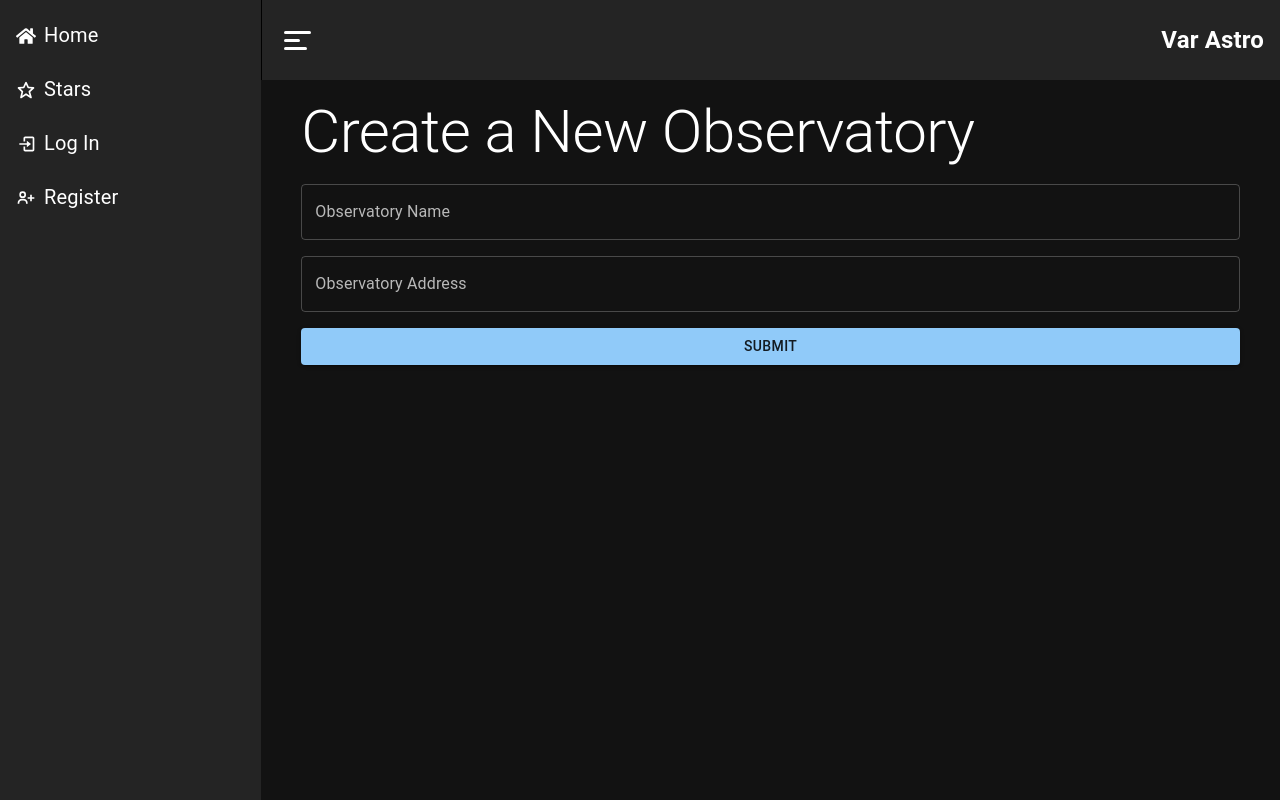
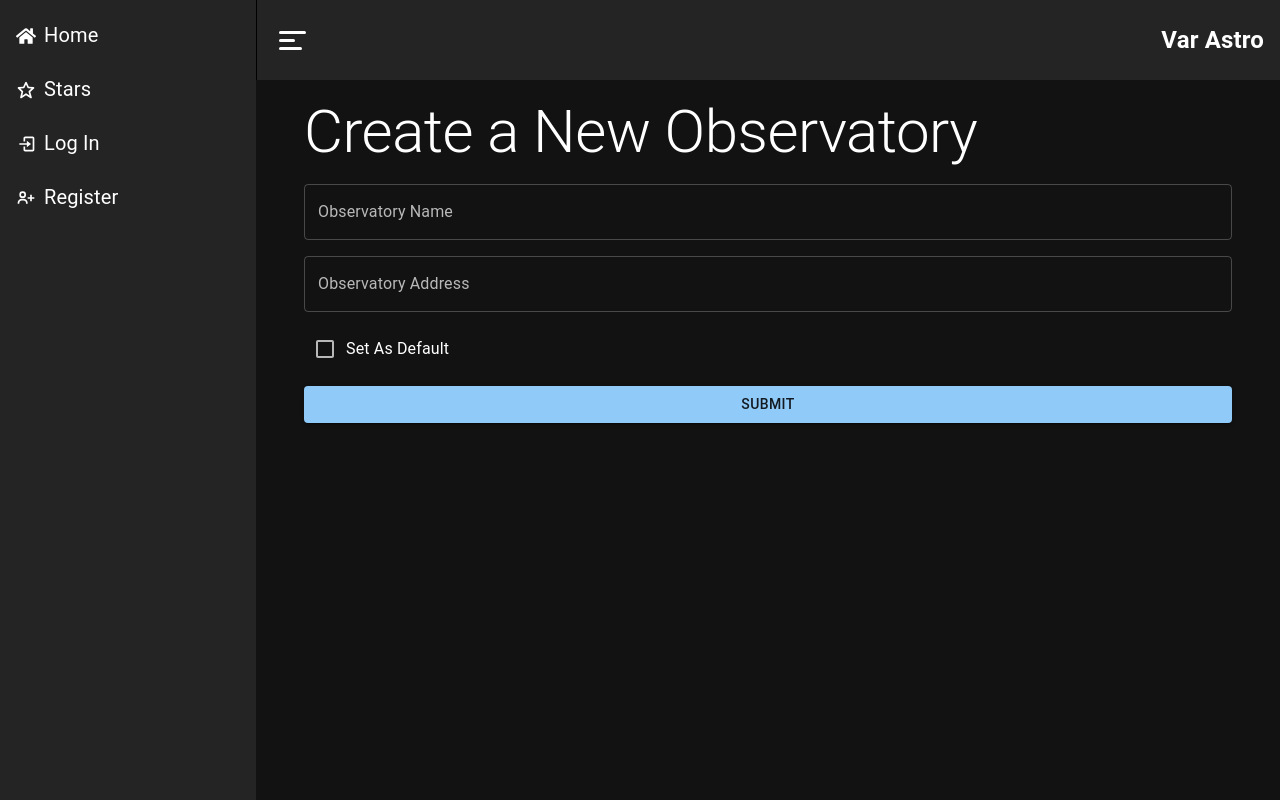
Before and after one commit to dominikjuriga/VarAstroFrontend, a Next.js app: page /observatories/CreateObservatory in a window 1280 px wide. Built offline with nearby package versions, Linux system fonts and the light colour scheme.

Commit message:
changed container to mui, updated datatables to use pagination

```diff
--- a/components/DataTable.tsx
+++ b/components/DataTable.tsx
@@ -20,6 +20,7 @@ interface IDataTableProps {
 const DataTable = ({ columns, endpointName, children }: IDataTableProps) => {
   const { data, refetch, error, setData } = useApi({ path: endpointName, requiresAuth: true });
   const [selected, setSelected] = useState<GridSelectionModel>([]);
+  const [pageSize, setPageSize] = React.useState<number>(5);
   const { user } = useAuthentication();
 
   const handleProcessRowUpdateError = useCallback((error: Error) => {
@@ -107,6 +108,10 @@ const DataTable = ({ columns, endpointName, children }: IDataTableProps) => {
             <DataGrid autoHeight rows={data} columns={columns}
               experimentalFeatures={{ newEditingApi: true }}
               processRowUpdate={processRowUpdate}
+              pageSize={pageSize}
+              onPageSizeChange={(newPageSize) => setPageSize(newPageSize)}
+              rowsPerPageOptions={[5, 10, 15]}
+              pagination
               onProcessRowUpdateError={handleProcessRowUpdateError}
               onSelectionModelChange={(newSelectionModel) => {
                 setSelected(newSelectionModel);
--- /dev/null
+++ b/components/DefaultContainer.tsx
@@ -0,0 +1,18 @@
+import React from 'react'
+import { Container, Stack } from "@mui/system";
+
+interface IDefaultContainer {
+  children: React.ReactNode;
+}
+
+const DefaultContainer = ({ children }: IDefaultContainer) => {
+  return (
+    <Container>
+      <Stack spacing={2} marginTop={2}>
+        {children}
+      </Stack>
+    </Container>
+  )
+}
+
+export default DefaultContainer
--- a/components/Layout.tsx
+++ b/components/Layout.tsx
@@ -8,6 +8,7 @@ import 'react-toastify/dist/ReactToastify.css';
 import { ThemeProvider, createTheme } from '@mui/material/styles';
 import CssBaseline from '@mui/material/CssBaseline';
 import useAuthentication from '../features/auth/hooks/useAuthentication'
+import { Container } from '@mui/material'
 
 const darkTheme = createTheme({
   palette: {
@@ -38,9 +39,9 @@ const Layout: React.FC<IProps> = ({ children }) => {
           <Topbar pageTitle={seo.pageTitle}>
             <Hamburger sidebarToggled={sidebarToggled} toggleSidebar={toggleSidebar} />
           </Topbar>
-          <div className="container">
+          <Container>
             {children}
-          </div>
+          </Container>
         </div>
         <ToastContainer />
       </div>
--- a/components/Sidebar/Sidebar.tsx
+++ b/components/Sidebar/Sidebar.tsx
@@ -3,6 +3,7 @@ import Link from "next/link"
 import s from "../../styles/Sidebar.module.css"
 import useAuthentication from '../../features/auth/hooks/useAuthentication'
 import { menu, unauthorizedUserMenu, authorizedUserMenu } from "./SidebarItems";
+import { AiOutlineUser, AiOutlineLogout } from "react-icons/ai"
 
 interface IProps {
   sidebarToggled: boolean
@@ -18,7 +19,7 @@ const Sidebar = ({ sidebarToggled }: IProps) => {
         (
           <li key={item.href}>
             <Link href={item.href}>
-              <a>
+              <a className={s.sidebarItem}>
                 <span title={item.title} className={s.sidebarIcon}>
                   {item.icon}
                 </span>
@@ -34,7 +35,7 @@ const Sidebar = ({ sidebarToggled }: IProps) => {
         {!user && unauthorizedUserMenu.map((item) => (
           <li key={item.href}>
             <Link href={item.href}>
-              <a>
+              <a className={s.sidebarItem}>
                 <span title={item.title} className={s.sidebarIcon}>
                   {item.icon}
                 </span>
@@ -49,7 +50,7 @@ const Sidebar = ({ sidebarToggled }: IProps) => {
         {user && authorizedUserMenu.map((item) => (
           <li key={item.href}>
             <Link href={item.href}>
-              <a>
+              <a className={s.sidebarItem}>
                 <span title={item.title} className={s.sidebarIcon}>
                   {item.icon}
                 </span>
@@ -62,8 +63,26 @@ const Sidebar = ({ sidebarToggled }: IProps) => {
         ))}
 
         {user && (<>
-          <li>{user.FirstName} {user.LastName}</li>
-          <li><button onClick={logout}>Log Out</button></li>
+          <li>
+            <span className={s.sidebarItem}>
+              <span title={"User"} className={s.sidebarIcon}>
+                <AiOutlineUser />
+              </span>
+              <span className={`${s.sidebarLabel} ${sidebarToggled ? s.sidebarLabelToggled : ""}`}>
+                {user.FirstName} {user.LastName}
+              </span>
+            </span>
+          </li>
+          <li>
+            <span className={s.sidebarItem}>
+              <span title={"User"} className={s.sidebarIcon}>
+                <AiOutlineLogout />
+              </span>
+              <button onClick={logout} className={`${s.sidebarLabel} ${sidebarToggled ? s.sidebarLabelToggled : ""}`}>
+                Log Out
+              </button>
+            </span>
+          </li>
         </>
         )}
       </ul>
--- a/pages/observatories/CreateObservatory.tsx
+++ b/pages/observatories/CreateObservatory.tsx
@@ -1,20 +1,23 @@
 import React, { useState } from 'react';
 import { useFormik } from 'formik';
 import * as Yup from 'yup';
-import { Button, TextField, Stack, Select, InputLabel, MenuItem } from '@mui/material';
-import { Container, Typography } from "@mui/material"
+import { Button, TextField, Stack, FormControlLabel, Checkbox } from '@mui/material';
+import { Typography } from "@mui/material"
 import { HTTP } from '../../static/HTTP';
 import { API_URL } from '../../static/API';
 import useAuthentication from '../../features/auth/hooks/useAuthentication';
 import { toast } from 'react-toastify';
 import { useRouter } from 'next/router';
+import DefaultContainer from '../../components/DefaultContainer';
 
 const validationSchema = Yup.object({
   Name: Yup
     .string()
     .required('Observatory Name Is Required'),
   Address: Yup
-    .string()
+    .string(),
+  IsDefault: Yup.
+    boolean()
 });
 
 const ObservatoryForm = () => {
@@ -22,7 +25,8 @@ const ObservatoryForm = () => {
   const formik = useFormik({
     initialValues: {
       Name: "",
-      Address: ""
+      Address: "",
+      IsDefault: false,
     },
     validationSchema: validationSchema,
     onSubmit: async (values) => {
@@ -53,8 +57,8 @@ const ObservatoryForm = () => {
   }
 
   return (
-    <Container>
-      <Stack spacing={2}>
+    <DefaultContainer>
+
       <Typography variant='h2'>Create a New Observatory</Typography>
       <form onSubmit={formik.handleSubmit}>
         <Stack spacing={2}>
@@ -82,13 +86,21 @@ const ObservatoryForm = () => {
             helperText={formik.touched.Address && formik.errors.Address}
           />
 
+          <FormControlLabel control={<Checkbox
+            id="IsDefault"
+            name="IsDefault"
+            disabled={!isEditable}
+            value={formik.values.IsDefault}
+            onChange={formik.handleChange}
+
+          />} label="Set As Default" />
+
           <Button color="primary" disabled={!isEditable} variant="contained" type="submit">
             Submit
           </Button>
         </Stack>
       </form>
-      </Stack>
-    </Container>
+    </DefaultContainer>
   );
 };
 
--- a/styles/Sidebar.module.css
+++ b/styles/Sidebar.module.css
@@ -2,7 +2,7 @@
   width: var(--sidebar-hidden-width);
   height: 100vh;
   background-color: var(--sidebar-bg);
-  padding: 1em;
+  padding: 1em 0;
   transition: var(--default-transition);
   overflow: hidden;
 }
@@ -17,20 +17,37 @@
   gap: 1rem;
 }
 
+.sidebar ul li {
+  width: 100%;
+  padding: 0 1em;
+  transition: var(--default-transition);
+
+}
+
+.sidebar ul li:hover {
+  background-color: rgb(71, 71, 71);
+}
+
 .sidebarToggled ul {
   align-items: flex-start;
 }
 
-.sidebar ul li a {
+.sidebar ul li .sidebarItem button {
+  border: none;
+  background-color: transparent;
+  font-size: 1em;
+  cursor: inherit;
+  padding: 0;
+}
+
+.sidebar ul li .sidebarItem {
   display: flex;
   flex-direction: row;
   align-items: center;
   font-size: 1.25em;
   transition: var(--default-transition);
-}
-
-.sidebar ul li a:hover {
-  color: rgb(190, 190, 190);
+  cursor: pointer;
+  justify-content: center;
 }
 
 .sidebarIcon svg {
@@ -39,6 +56,10 @@
 
 .sidebarToggled {
   width: var(--sidebar-toggled-width);
+}
+
+.sidebar.sidebarToggled ul li .sidebarItem {
+  justify-content: start;
 }
 
 .sidebarLabel {
--- a/styles/globals.css
+++ b/styles/globals.css
@@ -22,10 +22,6 @@ a {
 
 * {
   box-sizing: border-box;
-}
-
-.container {
-  padding: 1em;
 }
 
 .custom-form {
@@ -53,11 +49,12 @@ a {
   padding: 1em;
 }
 
+/*
 .MuiTablePagination-root .MuiTablePagination-selectLabel,
 .MuiTablePagination-root .MuiInputBase-root,
 .MuiTablePagination-root .MuiTablePagination-actions {
   display: none !important;
-}
+} */
 
 .MuiTablePagination-root .MuiTablePagination-displayedRows {
   margin-right: 1em;
```
Also changed, not shown: pages/observatories/Observatories.tsx (+10 -6 lines). Lines whose indentation alone changed are shown as unchanged.
